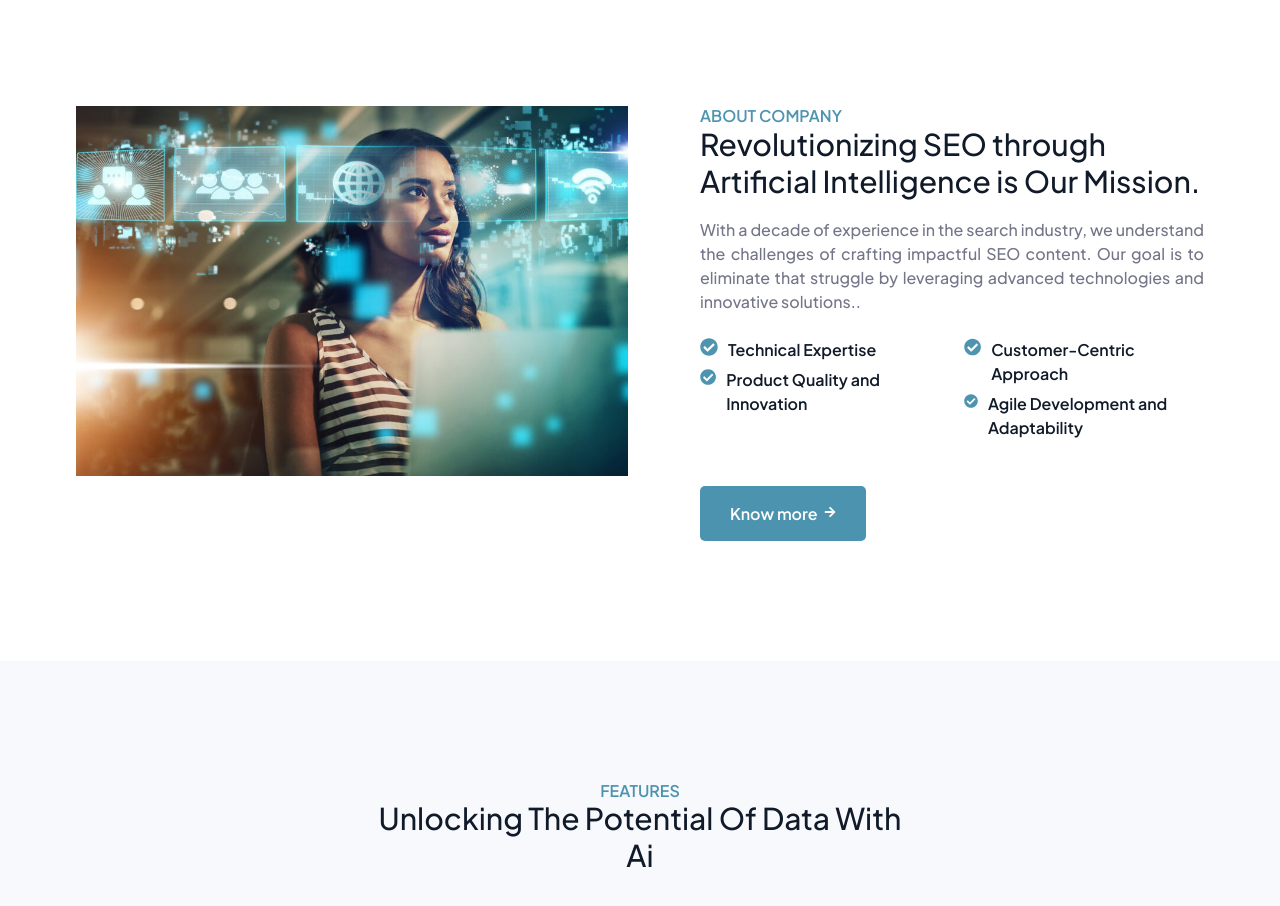
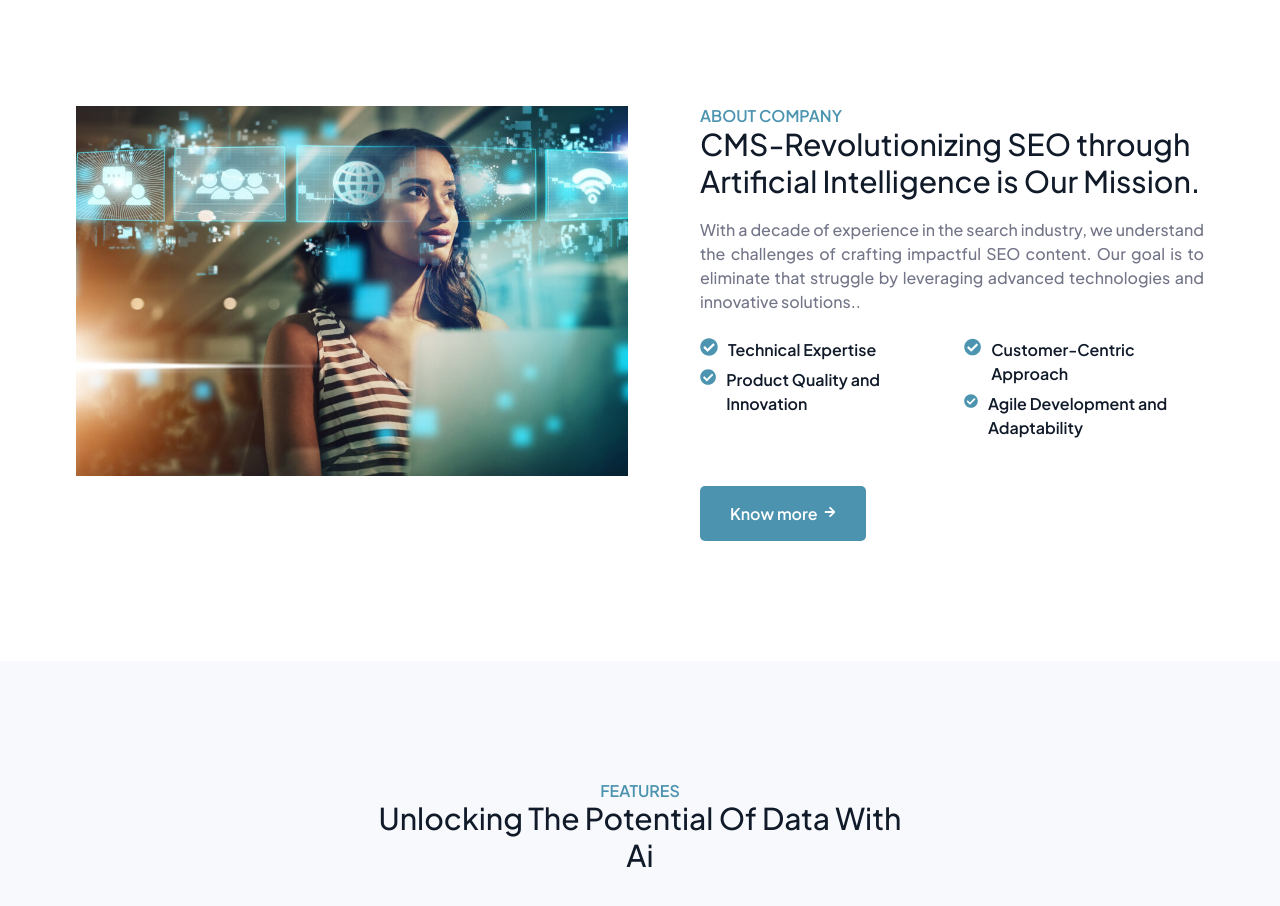
Before and after one commit to Fritado/Fritado-Website, a React (Create React App) app: page / in a window 1280 px wide. Shown: the part 840-1746 px from the top of the page. Built offline with nearby package versions, Linux system fonts and the light colour scheme.

Commit message:
first commit

```diff
--- a/src/components/HomeComponents/AboutCompany.js
+++ b/src/components/HomeComponents/AboutCompany.js
@@ -30,7 +30,7 @@ const AboutAreaFive = () => {
               <div className="section-title mb-0 ps-xl-5">
                 <h6 className="sub-title-sky-blue">ABOUT COMPANY</h6>
                 <h2 className="title">
-                Revolutionizing SEO through Artificial Intelligence is Our Mission.
+                CMS-Revolutionizing SEO through Artificial Intelligence is Our Mission.
                 </h2>
                 <p className="content mb-4">
                 With a decade of experience in the search industry, we understand the challenges of crafting impactful SEO content. Our goal is to eliminate that struggle by leveraging advanced technologies and innovative solutions..
```
